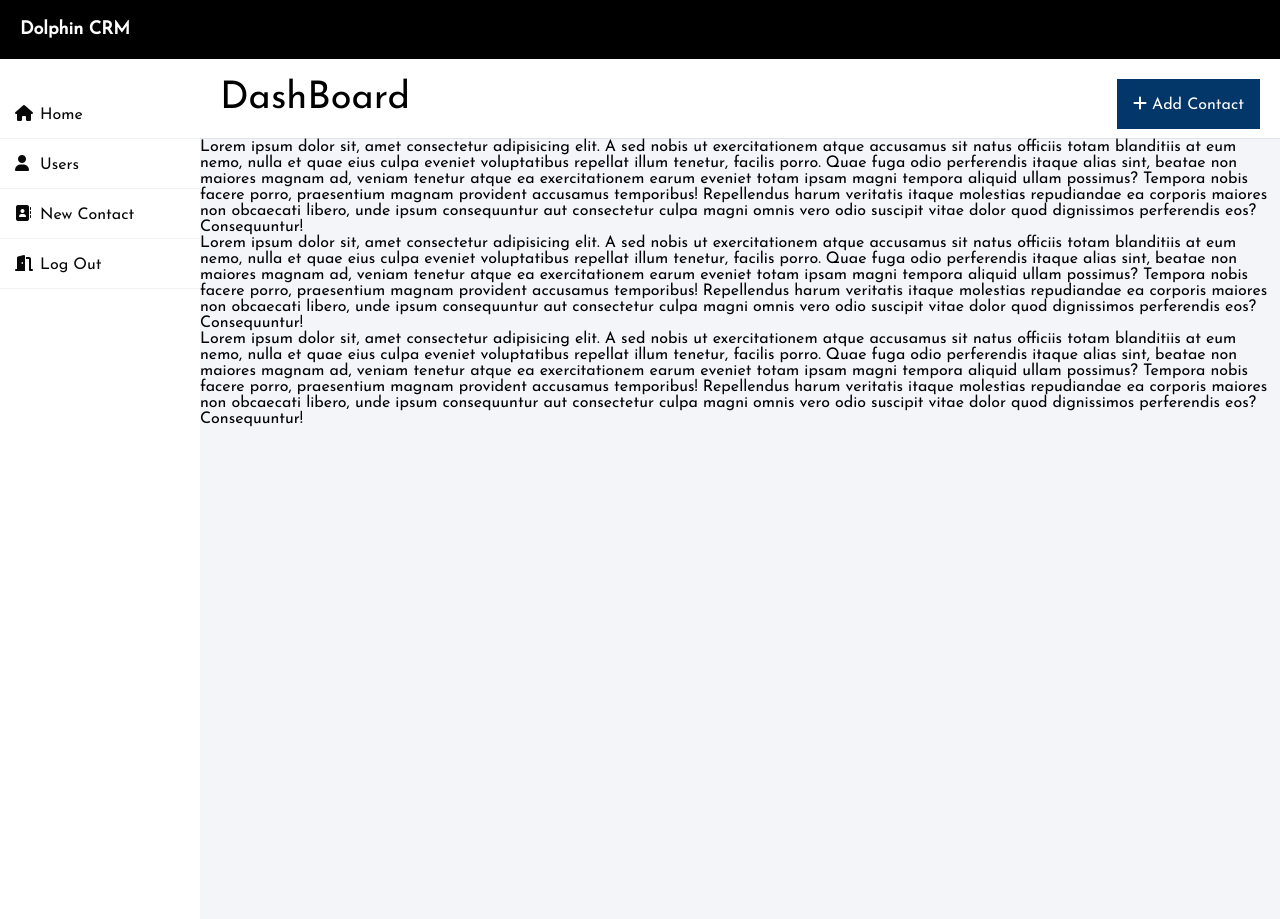
After one commit to faymcintosh/final-project, a PHP site: page /home.php in a window 1280 px wide. The commit adds this page. Run offline with PHP 8.4, Linux system fonts and the light colour scheme; some libraries are stand-ins or nearby versions.

Commit message:
Added Files

```diff
--- a/Database/schema.sql
+++ b/Database/schema.sql
@@ -39,6 +39,12 @@ CREATE TABLE IF NOT EXISTS `users` (
   UNIQUE KEY `email` (`email`)
 ) ENGINE=InnoDB DEFAULT CHARSET=utf8mb4 COLLATE=utf8mb4_general_ci;
 
+
+--
+--Dumping data for admin user
+
+INSERT INTO  `users` (`id`,  `email`,  `password`) VALUES
+(1, 'admin@project2.com', 'password123');
 -- --------------------------------------------------------
 
 --
--- /dev/null
+++ b/home.php
@@ -0,0 +1,38 @@
+<!DOCTYPE html>
+<html lang="en">
+    <head>
+        <meta charset="utf-8">
+        <meta name="viewport" content="width=device-width, initial-scale=1.0">
+        <title>Dolphin CRM</title>
+        <link rel="stylesheet" href="styles_home.css">
+	<script src="https://kit.fontawesome.com/b99e675b6e.js"></script>
+     </head>
+
+     <body>
+          <header>
+            <div class="container">
+                <h1>Dolphin CRM</h1>
+            </div>
+          </header>
+          <main>
+          <div class="wrapper">
+               <div class="sidebar">
+                    <ul>
+                         <li><a href="#"><i class="fas fa-home"></i>Home</a></li>
+                         <li><a href="#"><i class="fas fa-user"></i>Users</a></li>
+                         <li><a href="#"><i class="fas fa-address-book"></i>New Contact</a></li>
+                         <li><a href="#"><i class="fas fa-door-open"></i>Log Out</a></li>
+                    </ul>
+    </div>
+    <div class="main_content">
+        <div class="header">DashBoard <button class="btn"><i class="fa fa-plus"></i> Add Contact </button></div>
+        <div class="info">
+          <div>Lorem ipsum dolor sit, amet consectetur adipisicing elit. A sed nobis ut exercitationem atque accusamus sit natus officiis totam blanditiis at eum nemo, nulla et quae eius culpa eveniet voluptatibus repellat illum tenetur, facilis porro. Quae fuga odio perferendis itaque alias sint, beatae non maiores magnam ad, veniam tenetur atque ea exercitationem earum eveniet totam ipsam magni tempora aliquid ullam possimus? Tempora nobis facere porro, praesentium magnam provident accusamus temporibus! Repellendus harum veritatis itaque molestias repudiandae ea corporis maiores non obcaecati libero, unde ipsum consequuntur aut consectetur culpa magni omnis vero odio suscipit vitae dolor quod dignissimos perferendis eos? Consequuntur!</div>
+          <div>Lorem ipsum dolor sit, amet consectetur adipisicing elit. A sed nobis ut exercitationem atque accusamus sit natus officiis totam blanditiis at eum nemo, nulla et quae eius culpa eveniet voluptatibus repellat illum tenetur, facilis porro. Quae fuga odio perferendis itaque alias sint, beatae non maiores magnam ad, veniam tenetur atque ea exercitationem earum eveniet totam ipsam magni tempora aliquid ullam possimus? Tempora nobis facere porro, praesentium magnam provident accusamus temporibus! Repellendus harum veritatis itaque molestias repudiandae ea corporis maiores non obcaecati libero, unde ipsum consequuntur aut consectetur culpa magni omnis vero odio suscipit vitae dolor quod dignissimos perferendis eos? Consequuntur!</div>
+          <div>Lorem ipsum dolor sit, amet consectetur adipisicing elit. A sed nobis ut exercitationem atque accusamus sit natus officiis totam blanditiis at eum nemo, nulla et quae eius culpa eveniet voluptatibus repellat illum tenetur, facilis porro. Quae fuga odio perferendis itaque alias sint, beatae non maiores magnam ad, veniam tenetur atque ea exercitationem earum eveniet totam ipsam magni tempora aliquid ullam possimus? Tempora nobis facere porro, praesentium magnam provident accusamus temporibus! Repellendus harum veritatis itaque molestias repudiandae ea corporis maiores non obcaecati libero, unde ipsum consequuntur aut consectetur culpa magni omnis vero odio suscipit vitae dolor quod dignissimos perferendis eos? Consequuntur!</div>
+      </div>
+    </div>
+</div>
+</main>
+</body>
+</html>
--- a/styles.css
+++ b/styles.css
@@ -7,8 +7,6 @@ body {
 
 .container {
     width: 100%;
-
-
 }
 
 h1 {
--- /dev/null
+++ b/styles_home.css
@@ -0,0 +1,81 @@
+@import url('https://fonts.googleapis.com/css?family=Josefin+Sans&display=swap');
+
+h1 {
+    background-color: black;
+    color:  rgb(255, 255, 255);
+    padding: 20px;
+    font-size: 18px;
+}
+*{
+  margin: 0;
+  padding: 0;
+  box-sizing: border-box;
+  list-style: none;
+  text-decoration: none;
+  font-family: 'Josefin Sans', sans-serif;
+}
+
+body{
+   background-color: #f3f5f9;
+}
+
+.wrapper{
+  display: flex;
+  position: relative;
+}
+
+.wrapper .sidebar{
+  width: 200px;
+  height: 100%;
+  background-color: white;
+  padding: 30px 0px;
+  position: fixed;
+}
+
+.wrapper .sidebar ul li{
+  padding: 15px;
+  border-bottom: 1px solid #bdb8d7;
+  border-bottom: 1px solid rgba(0,0,0,0.05);
+  border-top: 1px solid rgba(255,255,255,0.05);
+}
+
+.wrapper .sidebar ul li a{
+  color: #080808;
+  display: block;
+}
+
+.wrapper .sidebar ul li a .fas{
+  width: 25px;
+}
+
+.wrapper .sidebar ul li:hover{
+  background-color: #e7e7ea;
+}
+
+.wrapper .main_content{
+  width: 100%;
+  margin-left: 200px;
+}
+
+.wrapper .main_content .header{
+  padding: 20px;
+  background: #fff;
+  color: #000000;
+  font-size: 38px;
+  border-bottom: 1px solid #e0e4e8;
+}
+
+.btn {
+    background-color: rgb(3, 54, 105);
+    border: none;
+    color: white;
+    padding: 16px 16px;
+    font-size: 16px;
+    cursor: pointer;
+    float: right;
+  }
+
+  /* Darker background on mouse-over */
+  .btn:hover {
+    background-color: RoyalBlue;
+  }
```
Also changed, not shown: db_conn.php (added, +13 -0 lines), index.php (+7 -25 lines), login.php (+6 -6 lines).
